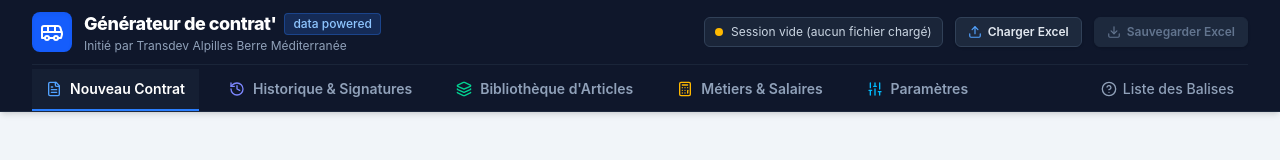
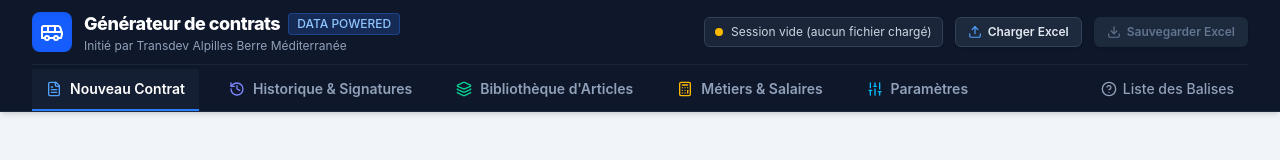
Before and after one commit to prelune/TABM_Contrats, a React (Vite) app: page / in a window 1280 px wide. Shown: the top 160 px of the page. Built offline with nearby package versions, Linux system fonts and the light colour scheme.

Commit message:
Update Navbar.tsx

```diff
--- a/src/components/Navbar.tsx
+++ b/src/components/Navbar.tsx
@@ -59,10 +59,10 @@ export const Navbar: React.FC<NavbarProps> = ({
             <div>
               <div className="flex items-center space-x-2">
                 <span className="font-extrabold text-lg tracking-tight font-display text-white">
-                  Générateur de contrat'
+                  Générateur de contrats
                 </span>
                 <span className="bg-blue-500/20 text-blue-300 text-xs px-2 py-0.5 rounded font-medium border border-blue-500/30">
-                  data powered
+                  DATA POWERED
                 </span>
               </div>
               <p className="text-xs text-slate-400 hidden sm:block">
```
